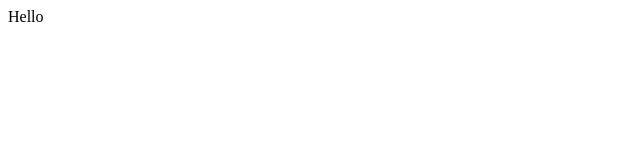
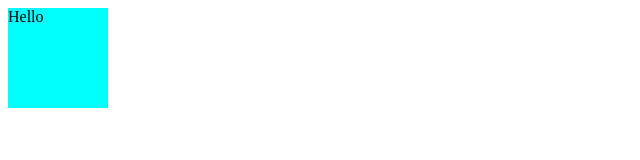
Before and after one commit to DrLivesee/git-test, a plain HTML site: page index.html in a window 1280 px wide. Shown: the whole page, without its empty margins (0-640 px from the left). Drawn offline with Linux system fonts and the light colour scheme.

Commit message:
add css file

```diff
--- a/index.html
+++ b/index.html
@@ -5,11 +5,13 @@
     <meta charset="UTF-8">
     <meta name="viewport" content="width=device-width, initial-scale=1.0">
     <title>Document</title>
+    <link rel="stylesheet" href="main.css">
     <script src="main.js" defer></script>
 </head>
 
 <body>
     <div class="main"> Hello</div>
+
 </body>
 
 </html>
--- /dev/null
+++ b/main.css
@@ -0,0 +1,5 @@
+.main {
+    height: 100px;
+    width: 100px;
+    background-color: aqua;
+}
```
